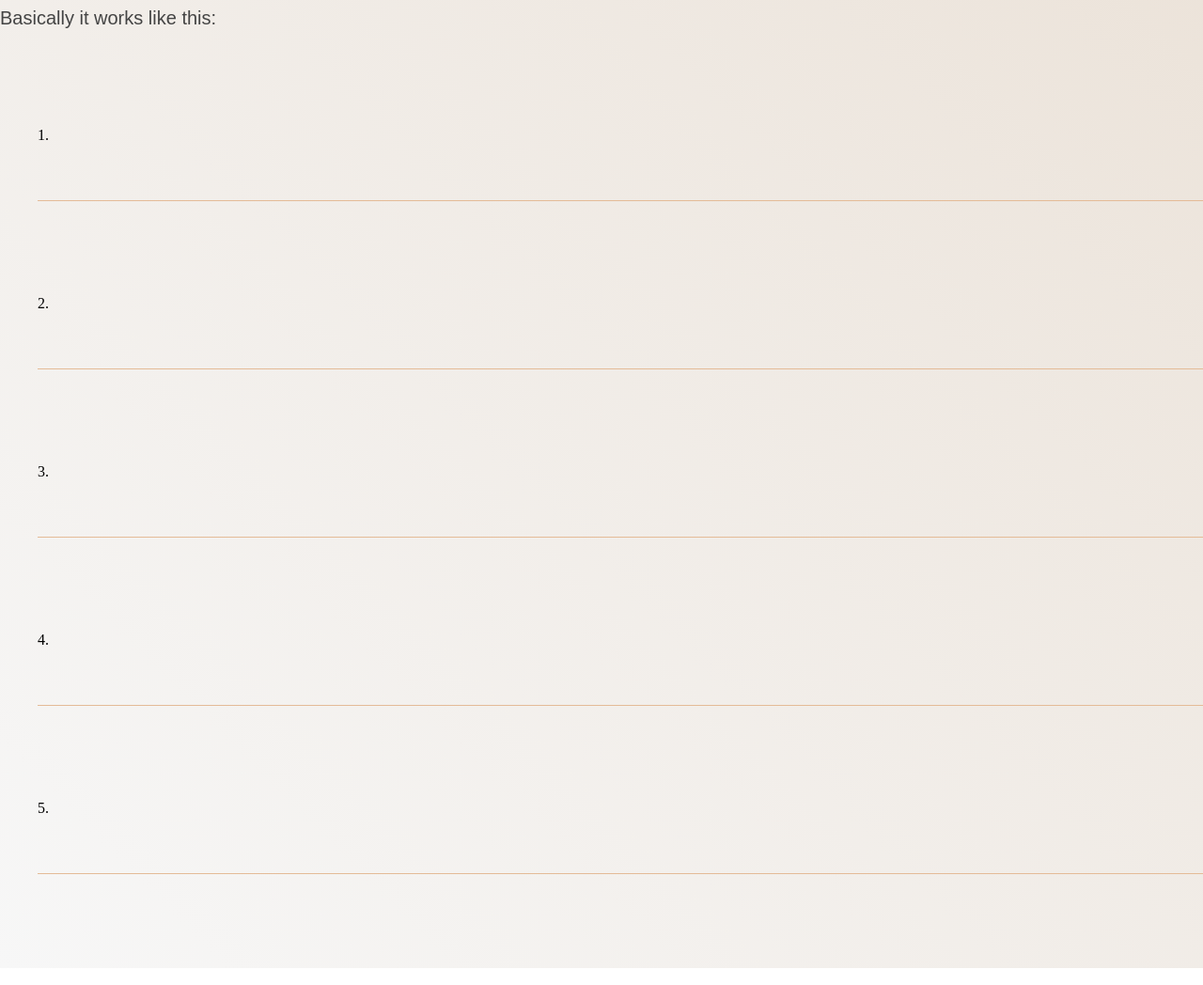
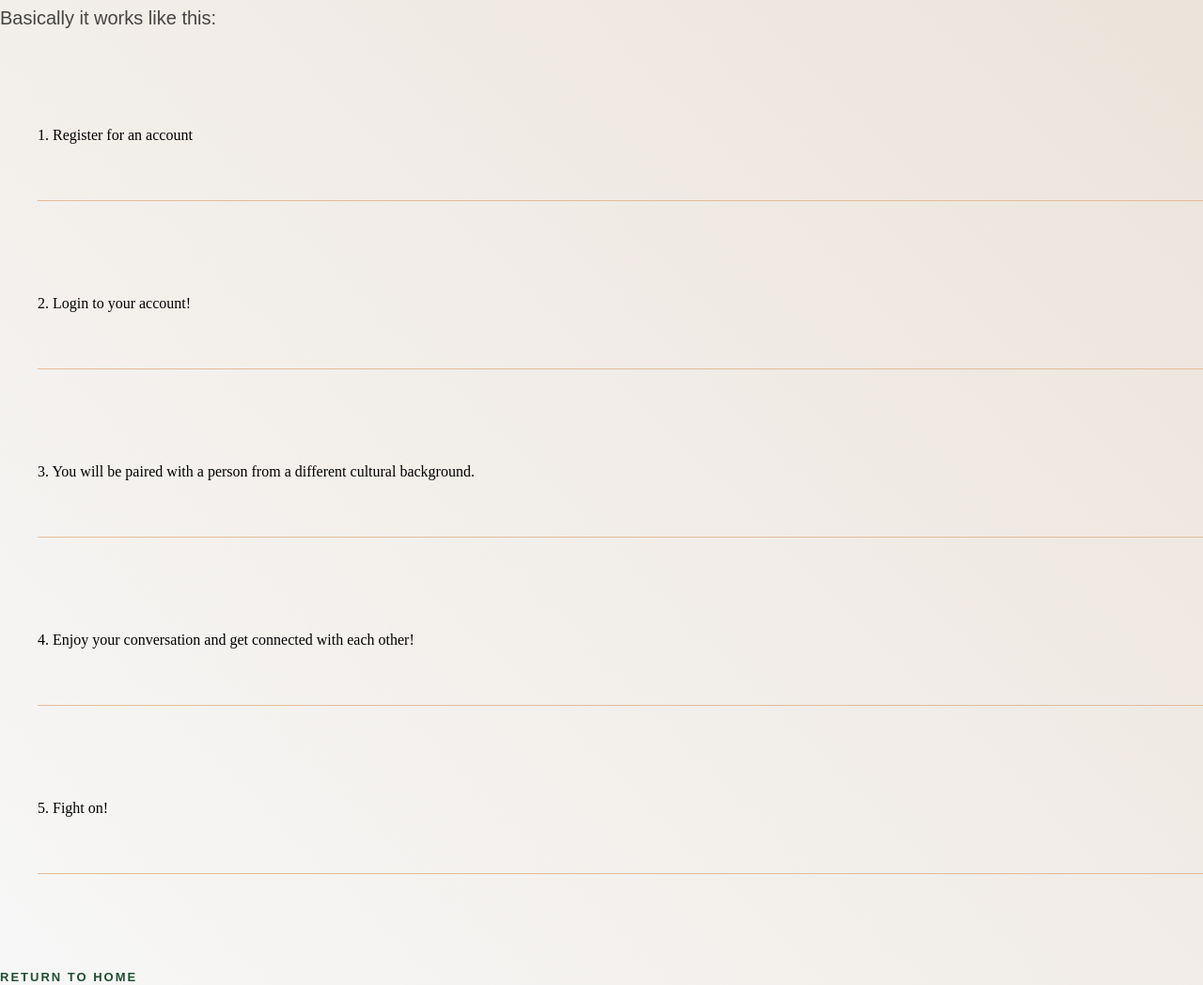
Before and after one commit to Edwin-Chan/HackPoly2017, a plain HTML site: page html/contacts.html in a window 1280 px wide. Shown: the part 410-1458 px from the top of the page at 94% size. Drawn offline with Linux system fonts and the light colour scheme.

Commit message:
completed the template

```diff
--- a/html/contacts.html
+++ b/html/contacts.html
@@ -16,22 +16,22 @@
 
 <p> Basically it works like this: </p>
 <ol>
-	<li> 1. </li>
+	<li> 1. Register for an account</li>
 
-	<li> 2.</li>
+	<li> 2. Login to your account!</li>
 
-	<li>3.  </li>
+	<li> 3.  You will be paired with a person from a different cultural background. </li>
 
-	<li> 4.</li>
+	<li> 4. Enjoy your conversation and get connected with each other!</li>
 
-	<li>5. </li>
+	<li> 5. Fight on!</li>
 
 </ol>
 
 
 
 
-
+<a href = "index.html"> Return to Home </a>
 
 
 </head>
```
